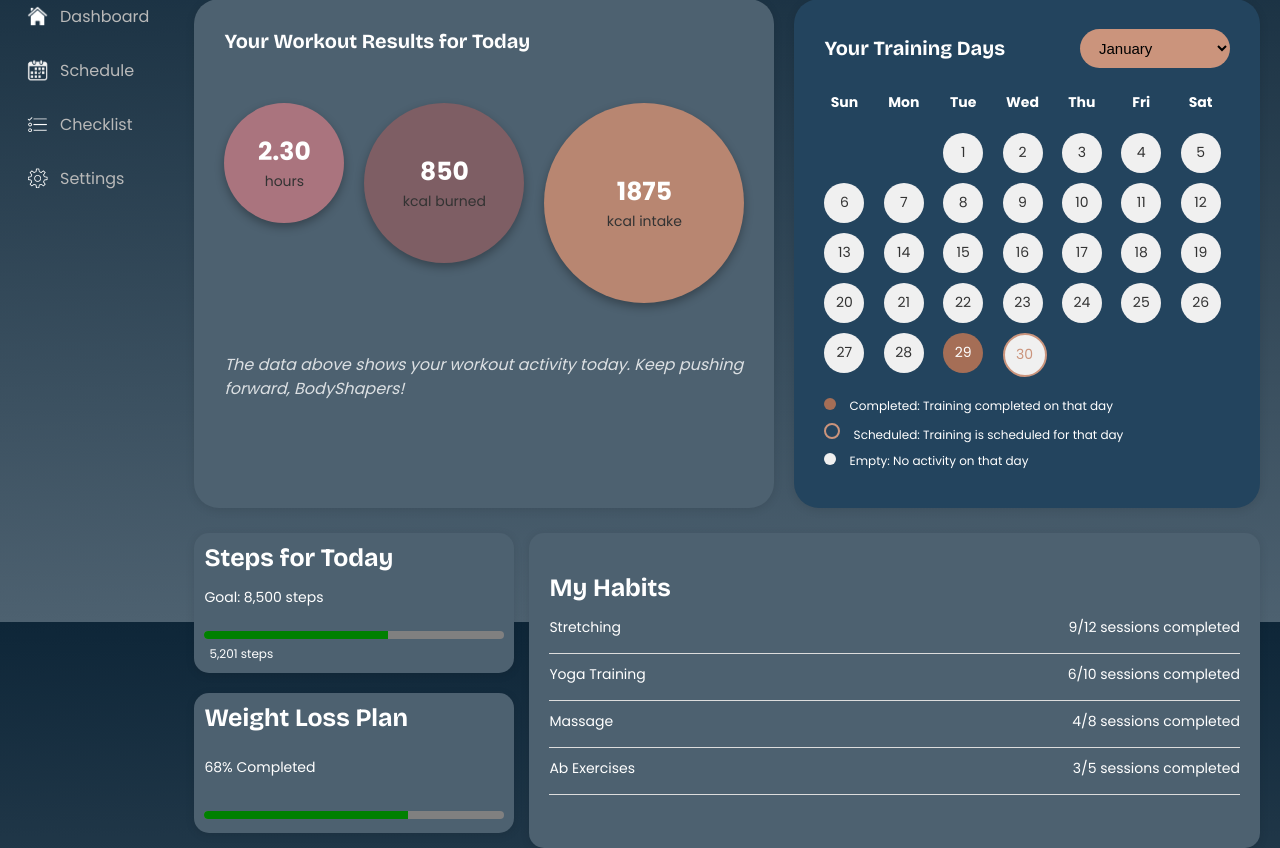
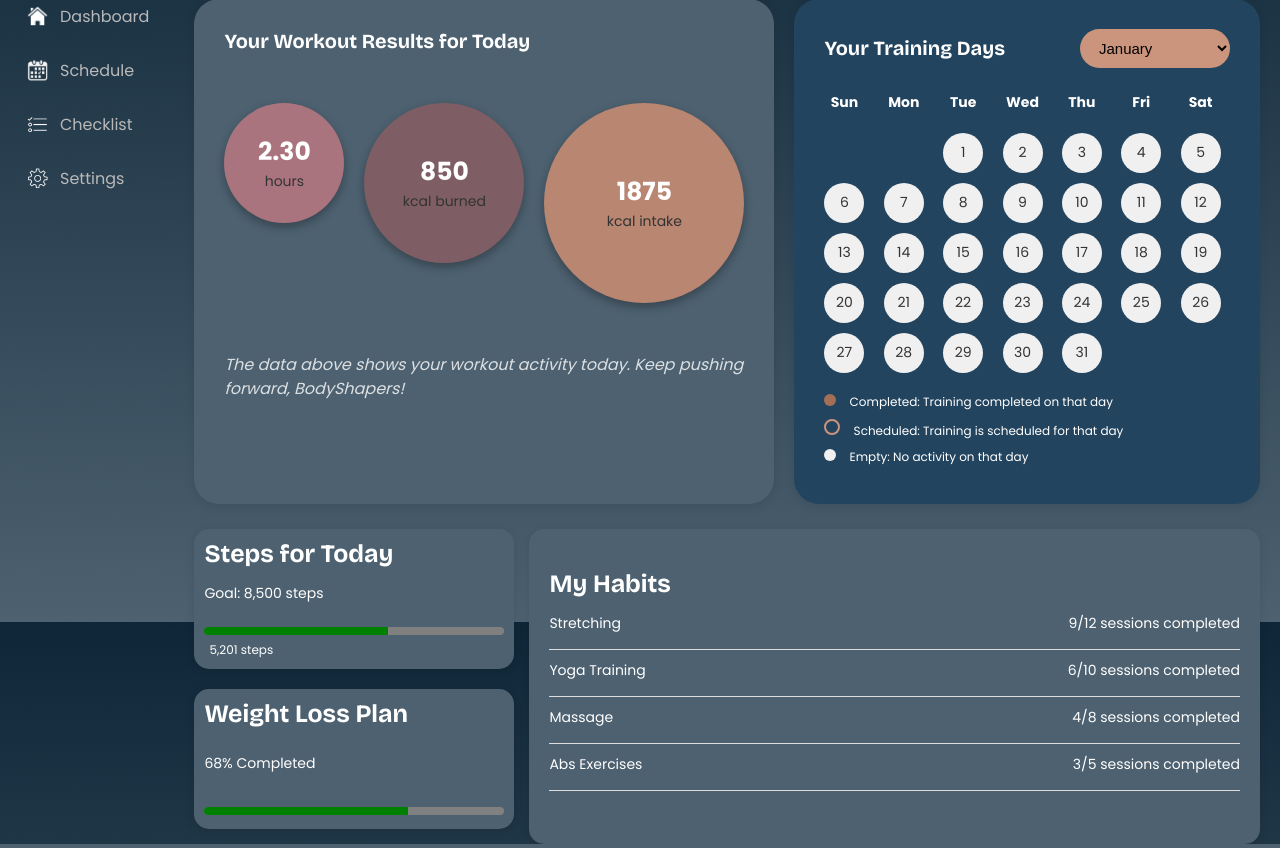
Before and after one commit to davineolivia/GymPlanner, a PHP site: page /dashboard.php in a window 1280 px wide. Shown: the part 178-1026 px from the top of the page. Run offline with PHP 8.4, Linux system fonts and the light colour scheme; the visitor is signed in with stand-in values (Sample User, id 1); tables that the repository leaves empty or names only in its code hold one stand-in row (values such as "Sample post").

Commit message:
Add Widget according Schedule

```diff
--- a/dashboard.php
+++ b/dashboard.php
@@ -9,6 +9,38 @@ if (!isset($_SESSION['user'])) {
 
 // Variabel user
 $user = htmlspecialchars($_SESSION['user']);
+
+// Koneksi ke database
+$servername = "localhost";
+$username = "root";
+$password = "";
+$dbname = "gymplanner";
+
+$conn = new mysqli($servername, $username, $password, $dbname);
+
+// Cek koneksi
+if ($conn->connect_error) {
+    die("Connection failed: " . $conn->connect_error);
+}
+
+// Ambil jadwal untuk bulan ini
+$currentMonth = date('m');
+$currentYear = date('Y');
+$query = $conn->prepare(
+    "SELECT DAY(date) as day, date FROM schedules
+     WHERE MONTH(date) = ? AND YEAR(date) = ?"
+);
+$query->bind_param("ii", $currentMonth, $currentYear);
+$query->execute();
+$result = $query->get_result();
+
+$schedules = [];
+$today = date('Y-m-d');
+
+while ($row = $result->fetch_assoc()) {
+    $status = ($row['date'] < $today) ? 'completed' : (($row['date'] === $today) ? 'scheduled' : '');
+    $schedules[$row['day']] = $status;
+}
 ?>
 
 <!DOCTYPE html>
@@ -119,47 +151,27 @@ $user = htmlspecialchars($_SESSION['user']);
 
                         <div class="calendar">
                             <!-- Header of the Calendar -->
-                            <div class="day-name">Sun</div>
-                            <div class="day-name">Mon</div>
-                            <div class="day-name">Tue</div>
-                            <div class="day-name">Wed</div>
-                            <div class="day-name">Thu</div>
-                            <div class="day-name">Fri</div>
-                            <div class="day-name">Sat</div>
+                            <?php
+    $daysInMonth = cal_days_in_month(CAL_GREGORIAN, $currentMonth, $currentYear);
+    $firstDayOfWeek = date('w', strtotime("$currentYear-$currentMonth-01"));
 
-                            <!-- Dates of the Calendar -->
-                            <div class="day empty"></div>
-                            <div class="day empty"></div>
-                            <div class="day">1</div>
-                            <div class="day">2</div>
-                            <div class="day">3</div>
-                            <div class="day">4</div>
-                            <div class="day">5</div>
-                            <div class="day">6</div>
-                            <div class="day">7</div>
-                            <div class="day">8</div>
-                            <div class="day">9</div>
-                            <div class="day">10</div>
-                            <div class="day">11</div>
-                            <div class="day">12</div>
-                            <div class="day">13</div>
-                            <div class="day">14</div>
-                            <div class="day">15</div>
-                            <div class="day">16</div>
-                            <div class="day">17</div>
-                            <div class="day">18</div>
-                            <div class="day">19</div>
-                            <div class="day">20</div>
-                            <div class="day">21</div>
-                            <div class="day">22</div>
-                            <div class="day">23</div>
-                            <div class="day">24</div>
-                            <div class="day">25</div>
-                            <div class="day">26</div>
-                            <div class="day">27</div>
-                            <div class="day">28</div>
-                            <div class="day completed">29</div>
-                            <div class="day scheduled">30</div>
+    // Tampilkan nama hari
+    $days = ['Sun', 'Mon', 'Tue', 'Wed', 'Thu', 'Fri', 'Sat'];
+    foreach ($days as $dayName) {
+        echo "<div class='day-name'>$dayName</div>";
+    }
+
+    // Tambahkan sel kosong sebelum tanggal pertama
+    for ($i = 0; $i < $firstDayOfWeek; $i++) {
+        echo "<div class='day empty'></div>";
+    }
+
+    // Tampilkan tanggal
+    for ($day = 1; $day <= $daysInMonth; $day++) {
+        $class = isset($schedules[$day]) ? $schedules[$day] : '';
+        echo "<div class='day $class'>$day</div>";
+    }
+    ?>
                         </div>
 
                         <div class="calendar-key">
@@ -210,7 +222,7 @@ $user = htmlspecialchars($_SESSION['user']);
                             <div>4/8 sessions completed</div>
                         </li>
                         <li>
-                            <div>Ab Exercises</div>
+                            <div>Abs Exercises</div>
                             <div>3/5 sessions completed</div>
                         </li>
                     </ul>
```
